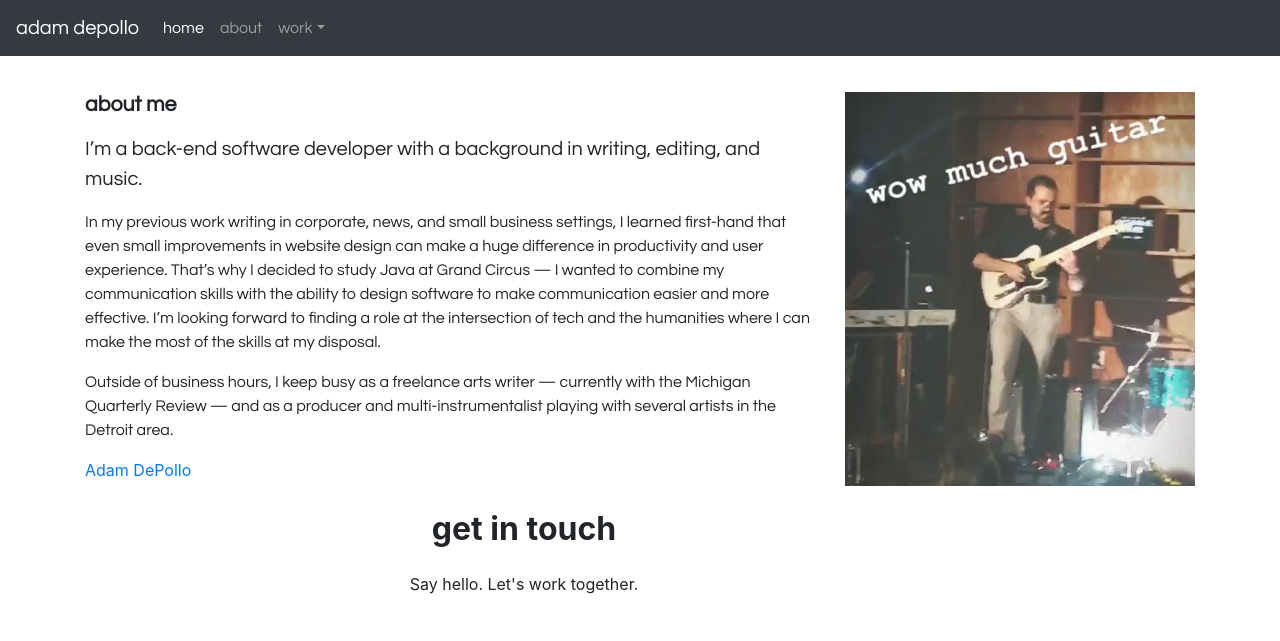
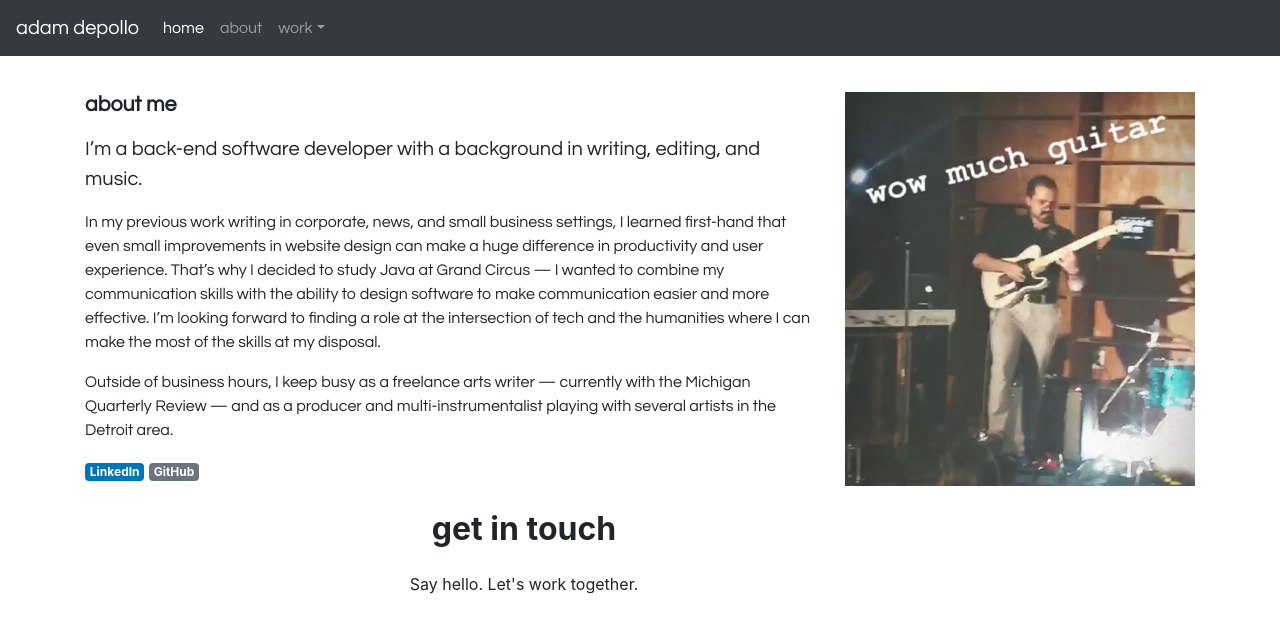
Before and after one commit to adamdepollo/adamdepollo.github.io, a plain HTML site: page about.html in a window 1280 px wide. Shown: the top 641 px of the page. Drawn offline with nearby package versions, Linux system fonts and the light colour scheme; some packages are replaced by stand-ins of ours; a script that the page names is missing.

Commit message:
added linkedin and github badges to about

```diff
--- a/about.html
+++ b/about.html
@@ -9,7 +9,7 @@
   <!-- Bootstrap CSS -->
   <link rel="stylesheet" href="https://stackpath.bootstrapcdn.com/bootstrap/4.3.1/css/bootstrap.min.css" integrity="sha384-ggOyR0iXCbMQv3Xipma34MD+dH/1fQ784/j6cY/iJTQUOhcWr7x9JvoRxT2MZw1T" crossorigin="anonymous">
   <link rel="stylesheet" href="website_style.css">
-  <script type="text/javascript" src="https://platform.linkedin.com/badges/js/profile.js" async defer></script>
+  <script type="text/javascript" src="https://platform.linkedin.com/badges/js/profile.js" data-format="inline" data-width="600" async defer></script>
   <title>Adam DePollo | Java Developer, Writer, Musician</title>
 </head>
 
@@ -53,8 +53,11 @@
           I decided to study Java at Grand Circus — I wanted to combine my communication skills with the ability to design software to make communication easier and more effective. I’m looking forward to finding a role at the intersection of tech and
           the humanities where I can make the most of the skills at my disposal.</p>
         <p class="firstPageP">Outside of business hours, I keep busy as a freelance arts writer — currently with the Michigan Quarterly Review — and as a producer and multi-instrumentalist playing with several artists in the Detroit area. </p>
+        <a href="https://www.linkedin.com/adamdepollo" class="badge badge-primary" id ="linkedin">LinkedIn</a>
+        <a href="https://github.com/adamdepollo" class="badge badge-secondary">GitHub</a>
+<!--
         <div class="LI-profile-badge" data-version="v1" data-size="medium" data-locale="en_US" data-type="horizontal" data-theme="light" data-vanity="adamdepollo"><a class="LI-simple-link"
-            href='https://www.linkedin.com/in/adamdepollo?trk=profile-badge'>Adam DePollo</a></div>
+            href='https://www.linkedin.com/in/adamdepollo?trk=profile-badge'>Adam DePollo</a></div> -->
       </div>
       <div class="col-md-4">
         <div class="m-3"></div>
--- a/website_style.css
+++ b/website_style.css
@@ -15,7 +15,9 @@
 #godown{
    height: 60px;
 }
-
+#linkedin {
+  background-color: #0077b5;
+}
 .websiteThumb {
   max-height: 200px;
   max-width: 200px;
```
